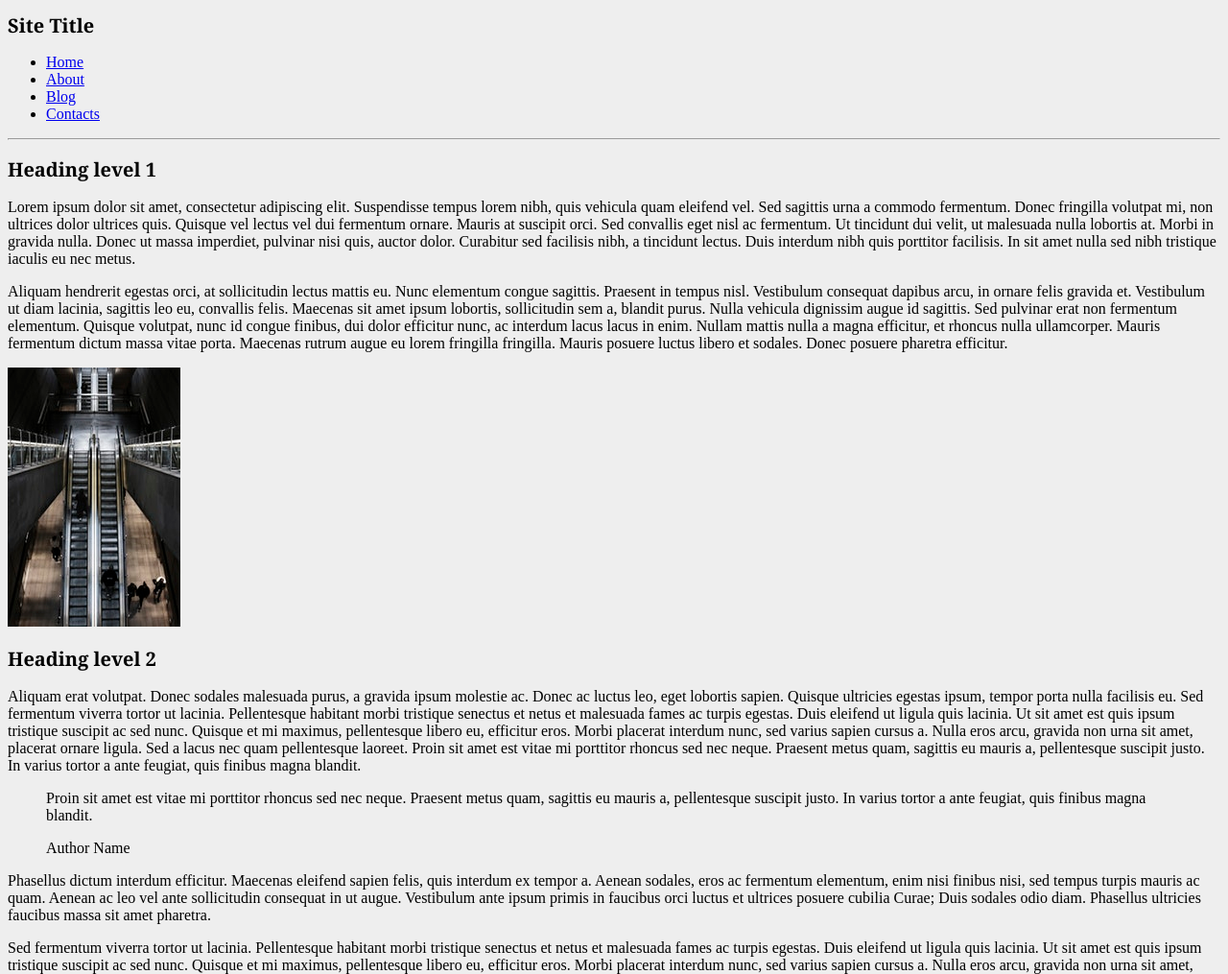
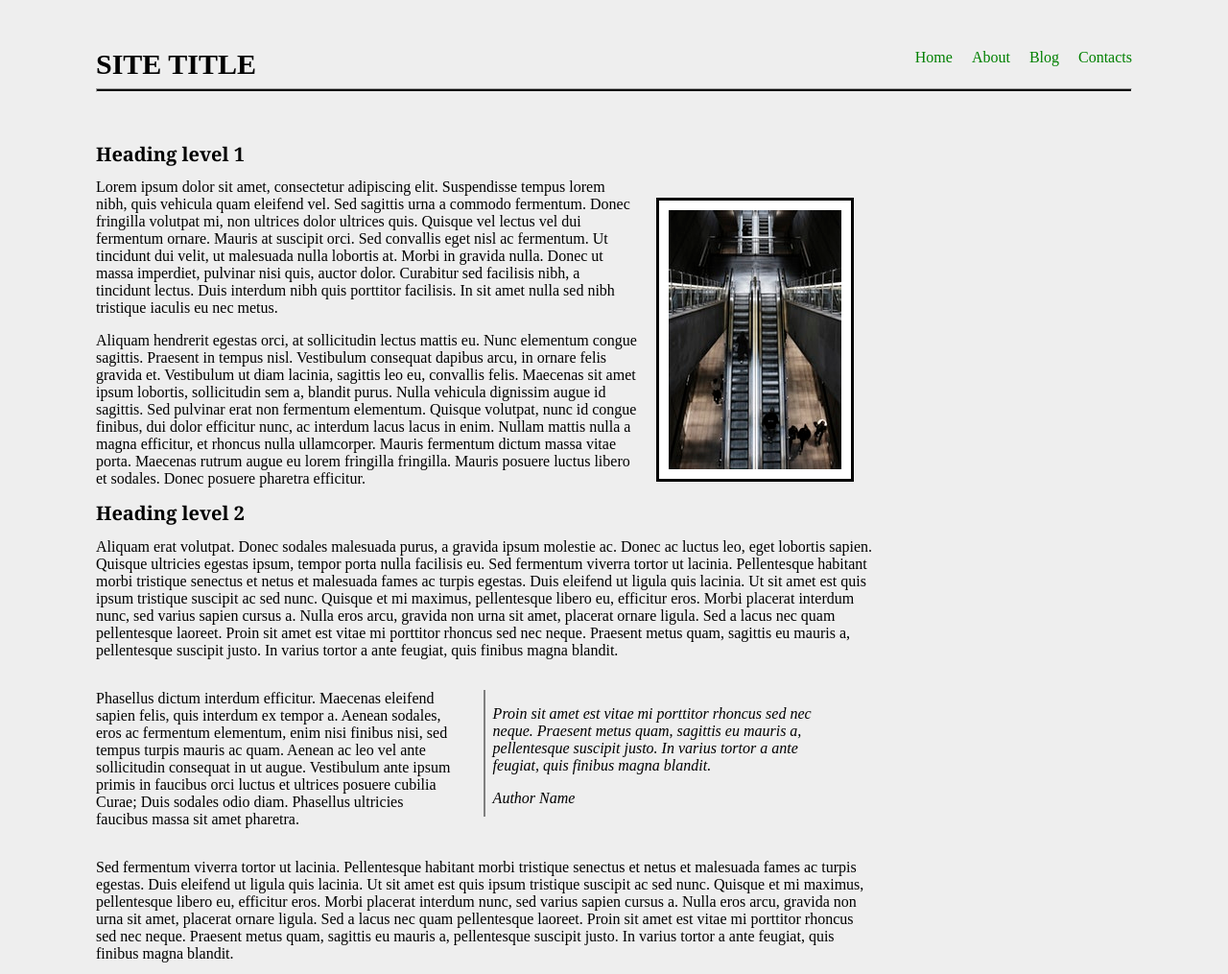
Before and after one commit to kaloyan03/HTML_CSS_2022_Edition, a plain HTML site: page Position & Grid/04_Navigation-float/index.html in a window 1280 px wide. Shown: the top 1015 px of the page at 96% size. Drawn offline with Linux system fonts and the light colour scheme.

Commit message:
Solved 04,05,06 exercises

```diff
--- a/Position & Grid/04_Navigation-float/index.html
+++ b/Position & Grid/04_Navigation-float/index.html
@@ -5,18 +5,18 @@
     <meta http-equiv="X-UA-Compatible" content="IE=edge">
     <meta name="viewport" content="width=device-width, initial-scale=1.0">
     <link rel="stylesheet" href="style.css">
-    <title>Navigation - Float</title>
+    <title>Navigation</title>
 </head>
 <body>
     <header>
-        <h1 class="page-title">Site Title</h1>
+        <p class="page-title">Site Title</p>
 
-        <nav>
+        <nav class="navigation">
             <ul>
-                <li><a href="#">Home</a></li>
-                <li><a href="#">About</a></li>
-                <li><a href="#">Blog</a></li>
-                <li><a href="#">Contacts</a></li>
+                <li><a href="#" class="anchor-tags">Home</a></li>
+                <li><a href="#" class="anchor-tags">About</a></li>
+                <li><a href="#" class="anchor-tags">Blog</a></li>
+                <li><a href="#" class="anchor-tags">Contacts</a></li>
             </ul>
         </nav>
     </header>
@@ -24,9 +24,10 @@
     <hr>
 
     <main>
-        <article>
+        <article class="first-article">
             <h1>Heading level 1</h1>
 
+                <img class="first-article-img" src="./images/second-image.jpg" alt="">
             <p>
                 Lorem ipsum dolor sit amet, consectetur adipiscing elit. Suspendisse tempus lorem nibh, quis vehicula quam eleifend vel. Sed sagittis urna a commodo fermentum. Donec fringilla volutpat mi, non ultrices dolor ultrices quis. Quisque vel lectus vel dui fermentum ornare. Mauris at suscipit orci. Sed convallis eget nisl ac fermentum. Ut tincidunt dui velit, ut malesuada nulla lobortis at. Morbi in gravida nulla. Donec ut massa imperdiet, pulvinar nisi quis, auctor dolor. Curabitur sed facilisis nibh, a tincidunt lectus. Duis interdum nibh quis porttitor facilisis. In sit amet nulla sed nibh tristique iaculis eu nec metus.
             </p>
@@ -34,14 +35,15 @@
             <p>
                 Aliquam hendrerit egestas orci, at sollicitudin lectus mattis eu. Nunc elementum congue sagittis. Praesent in tempus nisl. Vestibulum consequat dapibus arcu, in ornare felis gravida et. Vestibulum ut diam lacinia, sagittis leo eu, convallis felis. Maecenas sit amet ipsum lobortis, sollicitudin sem a, blandit purus. Nulla vehicula dignissim augue id sagittis. Sed pulvinar erat non fermentum elementum. Quisque volutpat, nunc id congue finibus, dui dolor efficitur nunc, ac interdum lacus lacus in enim. Nullam mattis nulla a magna efficitur, et rhoncus nulla ullamcorper. Mauris fermentum dictum massa vitae porta. Maecenas rutrum augue eu lorem fringilla fringilla. Mauris posuere luctus libero et sodales. Donec posuere pharetra efficitur.
             </p>
-
-            <img src="./images/second-image.jpg" alt="">
         </article>
 
-        <article>
+        <article class="second-article">
             <h2>Heading level 2</h2>
 
-            <p>Aliquam erat volutpat. Donec sodales malesuada purus, a gravida ipsum molestie ac. Donec ac luctus leo, eget lobortis sapien. Quisque ultricies egestas ipsum, tempor porta nulla facilisis eu. Sed fermentum viverra tortor ut lacinia. Pellentesque habitant morbi tristique senectus et netus et malesuada fames ac turpis egestas. Duis eleifend ut ligula quis lacinia. Ut sit amet est quis ipsum tristique suscipit ac sed nunc. Quisque et mi maximus, pellentesque libero eu, efficitur eros. Morbi placerat interdum nunc, sed varius sapien cursus a. Nulla eros arcu, gravida non urna sit amet, placerat ornare ligula. Sed a lacus nec quam pellentesque laoreet. Proin sit amet est vitae mi porttitor rhoncus sed nec neque. Praesent metus quam, sagittis eu mauris a, pellentesque suscipit justo. In varius tortor a ante feugiat, quis finibus magna blandit.
+            <p class="second-article-text">Aliquam erat volutpat. Donec sodales malesuada purus, a gravida ipsum molestie ac. Donec ac luctus leo, eget lobortis sapien. Quisque ultricies egestas ipsum, tempor porta nulla facilisis eu. Sed fermentum viverra tortor ut lacinia. Pellentesque habitant morbi tristique senectus et netus et malesuada fames ac turpis egestas. Duis eleifend ut ligula quis lacinia. Ut sit amet est quis ipsum tristique suscipit ac sed nunc. Quisque et mi maximus, pellentesque libero eu, efficitur eros. Morbi placerat interdum nunc, sed varius sapien cursus a. Nulla eros arcu, gravida non urna sit amet, placerat ornare ligula. Sed a lacus nec quam pellentesque laoreet. Proin sit amet est vitae mi porttitor rhoncus sed nec neque. Praesent metus quam, sagittis eu mauris a, pellentesque suscipit justo. In varius tortor a ante feugiat, quis finibus magna blandit.
+            </p>
+
+            <p class="second-article-text">Phasellus dictum interdum efficitur. Maecenas eleifend sapien felis, quis interdum ex tempor a. Aenean sodales, eros ac fermentum elementum, enim nisi finibus nisi, sed tempus turpis mauris ac quam. Aenean ac leo vel ante sollicitudin consequat in ut augue. Vestibulum ante ipsum primis in faucibus orci luctus et ultrices posuere cubilia Curae; Duis sodales odio diam. Phasellus ultricies faucibus massa sit amet pharetra.
             </p>
 
             <blockquote>
@@ -50,17 +52,14 @@
                 <p>Author Name</p>
             </blockquote>
 
-            <p>Phasellus dictum interdum efficitur. Maecenas eleifend sapien felis, quis interdum ex tempor a. Aenean sodales, eros ac fermentum elementum, enim nisi finibus nisi, sed tempus turpis mauris ac quam. Aenean ac leo vel ante sollicitudin consequat in ut augue. Vestibulum ante ipsum primis in faucibus orci luctus et ultrices posuere cubilia Curae; Duis sodales odio diam. Phasellus ultricies faucibus massa sit amet pharetra.
-            </p>
-
-            <p>Sed fermentum viverra tortor ut lacinia. Pellentesque habitant morbi tristique senectus et netus et malesuada fames ac turpis egestas. Duis eleifend ut ligula quis lacinia. Ut sit amet est quis ipsum tristique suscipit ac sed nunc. Quisque et mi maximus, pellentesque libero eu, efficitur eros. Morbi placerat interdum nunc, sed varius sapien cursus a. Nulla eros arcu, gravida non urna sit amet, placerat ornare ligula. Sed a lacus nec quam pellentesque laoreet. Proin sit amet est vitae mi porttitor rhoncus sed nec neque. Praesent metus quam, sagittis eu mauris a, pellentesque suscipit justo. In varius tortor a ante feugiat, quis finibus magna blandit.
+            <p class="second-article-text">Sed fermentum viverra tortor ut lacinia. Pellentesque habitant morbi tristique senectus et netus et malesuada fames ac turpis egestas. Duis eleifend ut ligula quis lacinia. Ut sit amet est quis ipsum tristique suscipit ac sed nunc. Quisque et mi maximus, pellentesque libero eu, efficitur eros. Morbi placerat interdum nunc, sed varius sapien cursus a. Nulla eros arcu, gravida non urna sit amet, placerat ornare ligula. Sed a lacus nec quam pellentesque laoreet. Proin sit amet est vitae mi porttitor rhoncus sed nec neque. Praesent metus quam, sagittis eu mauris a, pellentesque suscipit justo. In varius tortor a ante feugiat, quis finibus magna blandit.
             </p>
         </article>
 
-        <article>
-            <img src="./images/first-image.jpg" alt="">
+        <article class="third-article">
             <h2>Heading level 2
             </h2>
+                <img class="third-article-img" src="./images/first-image.jpg" alt="">
             <p>Ut vitae tristique magna. In hac habitasse platea dictumst. Aliquam tempor dolor in ante porta, quis convallis metus laoreet. Ut a magna mauris. Vestibulum blandit ante vitae felis gravida hendrerit. Nulla eleifend vel diam non viverra. Nullam at maximus mi. Integer luctus quis felis vitae ornare. Ut eu consequat libero.
             </p>
             <p>Maecenas eleifend sapien felis, quis interdum ex tempor a. Aenean sodales, eros ac fermentum elementum, enim nisi finibus nisi, sed tempus turpis mauris ac quam. Aenean ac leo vel ante sollicitudin consequat in ut augue. Vestibulum ante ipsum primis in faucibus orci luctus et ultrices posuere cubilia Curae; Duis sodales odio diam. Phasellus ultricies faucibus massa sit amet pharetra.
--- a/Position & Grid/04_Navigation-float/style.css
+++ b/Position & Grid/04_Navigation-float/style.css
@@ -1,13 +1,111 @@
 body {
     background-color: rgb(238, 238, 238);
+    margin: 50px 100px;
 }
 
 h1,h2,h3,h4,h5 {
     font-family: Georgia, serif;
     font-size: 20px;
+    line-height: 1.2rem;
 }
 
-h1.page title {
+header {
+    position: relative;
+}
+
+.page-title {
+    display: inline;
+    font-size: 30px;
+    font-weight: bold;
     text-transform: uppercase;
-    font-weight: bold;
 }
+
+.navigation {
+    position: absolute;
+    top: -15px;
+    right: 0;
+    margin-bottom: 10px;
+}
+
+.navigation ul {
+    list-style: none;
+}
+
+.navigation ul li {
+    display: inline-block;
+    margin-right: 1rem;
+}
+
+.navigation ul li:last-of-type {
+    margin-right: 0;
+}
+
+.navigation .anchor-tags {
+    color: green;
+    text-decoration: none;
+    font-weight: 500;
+}
+
+hr {
+    height: 2px;
+    background-color: black;
+}
+
+main {
+    width: 75%;
+}
+
+main, aside {
+    display: inline-block;
+    margin-top: 30px;
+}
+
+aside {
+    width: 21%;
+    vertical-align: top;
+    margin-left: 40px;
+}
+
+.first-article-img {
+    float: right;
+}
+
+aside li a {
+    color: green;
+    text-decoration: none;
+}
+
+.second-article p:nth-child(3) {
+    width: 46%;
+    display: inline-block;
+}
+
+blockquote {
+    width: 44%;
+    display: inline-block;
+    margin-left: 10px;
+    float: right;
+    font-style: italic;
+}
+
+blockquote::before {
+    content: '';
+    height: 130px;
+    border: 1px solid grey;
+    position: absolute;
+    margin-left: -10px;
+}
+
+
+
+.third-article-img {
+    float: left;
+    margin-left: 0;
+}
+
+.third-article-img, .first-article-img {
+    padding: 10px;
+    margin: 20px;
+    border: 3px solid black;
+    background-color: white;
+}
--- a/Position & Grid/05_New-Offer/styles.css
+++ b/Position & Grid/05_New-Offer/styles.css
@@ -1 +1,12 @@
-//TODO
+main {
+    width: 700px;
+    height: 500px;
+    margin: 60px;
+}
+
+
+img.new {
+    top: -200px;
+    position: relative;
+    right: 150px;
+}
--- /dev/null
+++ b/Position & Grid/06_Social_Media_Icons/style.css
@@ -0,0 +1,15 @@
+ul {
+    list-style: none;
+}
+
+ul li {
+    margin-right: 10px;
+    display: inline-block;
+}
+
+ul li a {
+    color: black;
+    background-color: rgb(201, 201, 201);
+    padding: 12px;
+    border-radius: 20px;
+}
```
Also changed, not shown: Position & Grid/05_New-Offer/index.html (added, +16 -0 lines), Position & Grid/06_Social_Media_Icons/index.html (added, +20 -0 lines).
